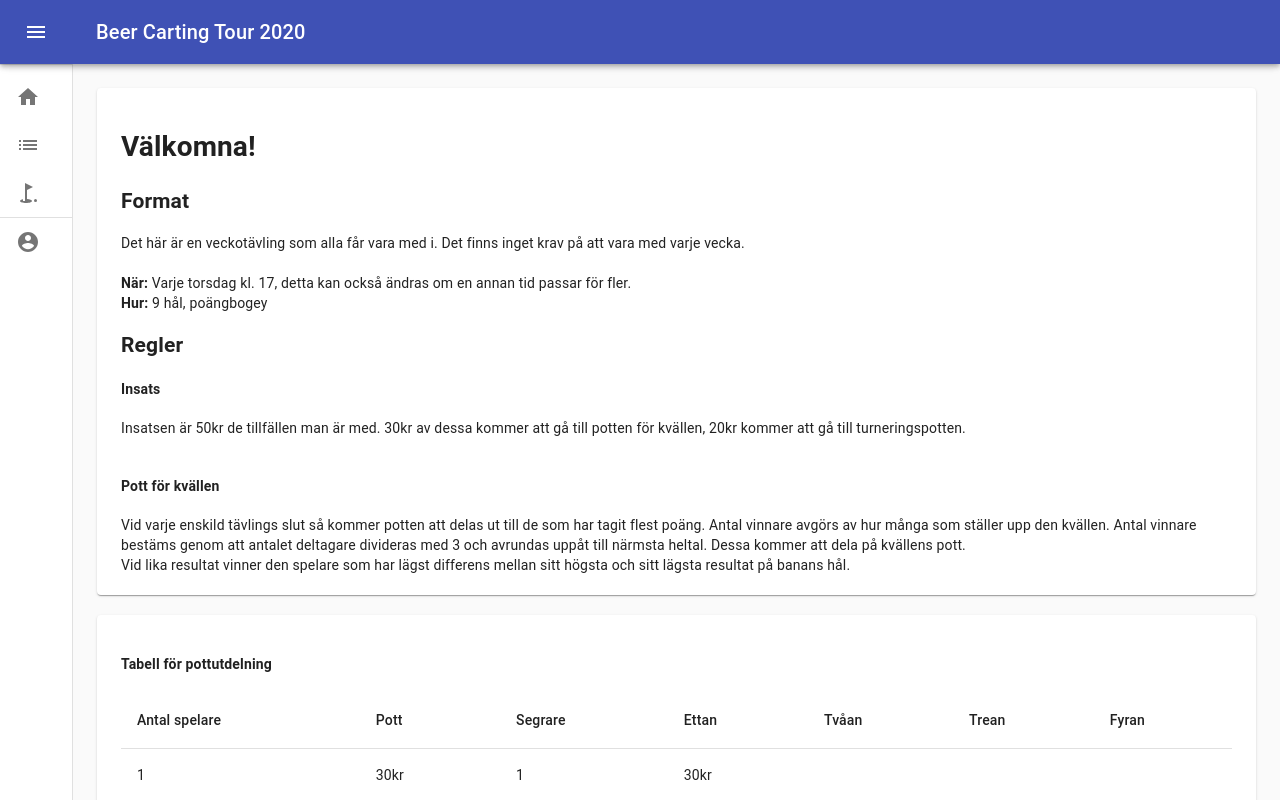
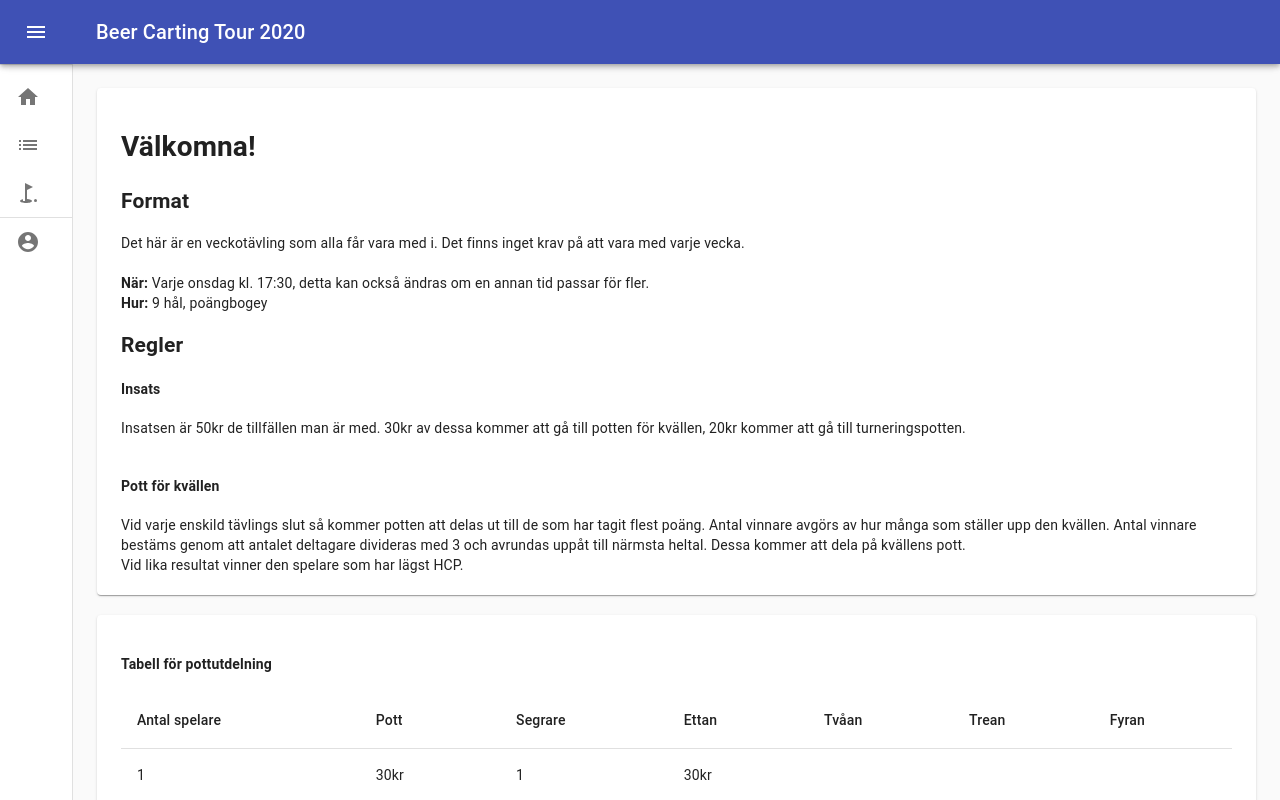
Before and after one commit to LosGlennos/bct-frontend, a React (Create React App) app: page / in a window 1280 px wide. Shown: the top 800 px of the page. Built offline with nearby package versions, Linux system fonts and the light colour scheme.

Commit message:
rule change

```diff
--- a/public/index.html
+++ b/public/index.html
@@ -7,7 +7,7 @@
     <meta name="theme-color" content="#000000" />
     <meta
       name="description"
-      content="Web site created using create-react-app"
+      content="Veckotävling för hellre än bra-golfare"
     />
     <link rel="apple-touch-icon" href="%PUBLIC_URL%/logo192.png" />
     <!--
--- a/src/login/HomeComponent.js
+++ b/src/login/HomeComponent.js
@@ -17,7 +17,7 @@ export default function HomeComponent() {
                 <span>Det här är en veckotävling som alla får vara med i. Det finns inget krav på att vara med varje vecka.</span>
                 <br/>
                 <br/>
-                <span><strong>När:</strong> Varje torsdag kl. 17, detta kan också ändras om en annan tid passar för fler.</span>
+                <span><strong>När:</strong> Varje onsdag kl. 17:30, detta kan också ändras om en annan tid passar för fler.</span>
                 <br/>
                 <span><strong>Hur:</strong> 9 hål, poängbogey</span>
                 <br/>
@@ -32,7 +32,7 @@ export default function HomeComponent() {
                 Antal vinnare bestäms genom att antalet deltagare divideras med 3 och avrundas uppåt till närmsta heltal. Dessa kommer att dela på kvällens pott.
             </span>
                 <br/>
-                <span>Vid lika resultat vinner den spelare som har lägst differens mellan sitt högsta och sitt lägsta resultat på banans hål.</span>
+                <span>Vid lika resultat vinner den spelare som har lägst HCP.</span>
                 <br/>
                 <br/>
             </Container>
```
